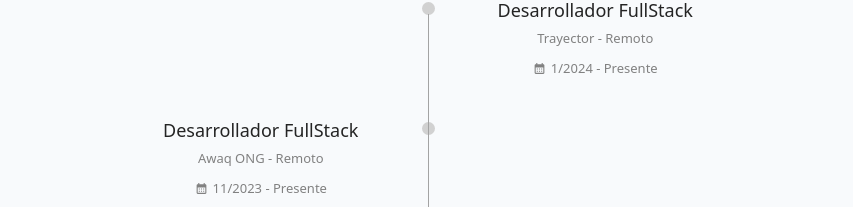
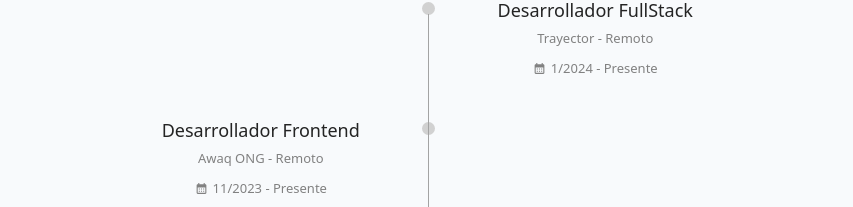
Before and after one commit to jesusre890/portfolio, a React (Vite) app: page / in a window 1280 px wide. Both pictures are taken after a click on the element "Experiencia". Shown: the part 1466-1673 px from the top of the page, without its empty margins (212-1065 px from the left). Built offline with nearby package versions, Linux system fonts and the light colour scheme.

Commit message:
ajuste journey

```diff
--- a/src/views/Journey/Journey.jsx
+++ b/src/views/Journey/Journey.jsx
@@ -148,7 +148,7 @@ const Journey = () => {
             <div className="data mb-12 md:mb-0">
               <div className="flex flex-col items-center">
                 <h3 className="titulo font-medium dark:text-slate-300">
-                  Desarrollador FullStack
+                  Desarrollador Frontend
                 </h3>
                 <span className="instituto">Awaq ONG - Remoto</span>
                 <div className="calendario flex items-center">
```
